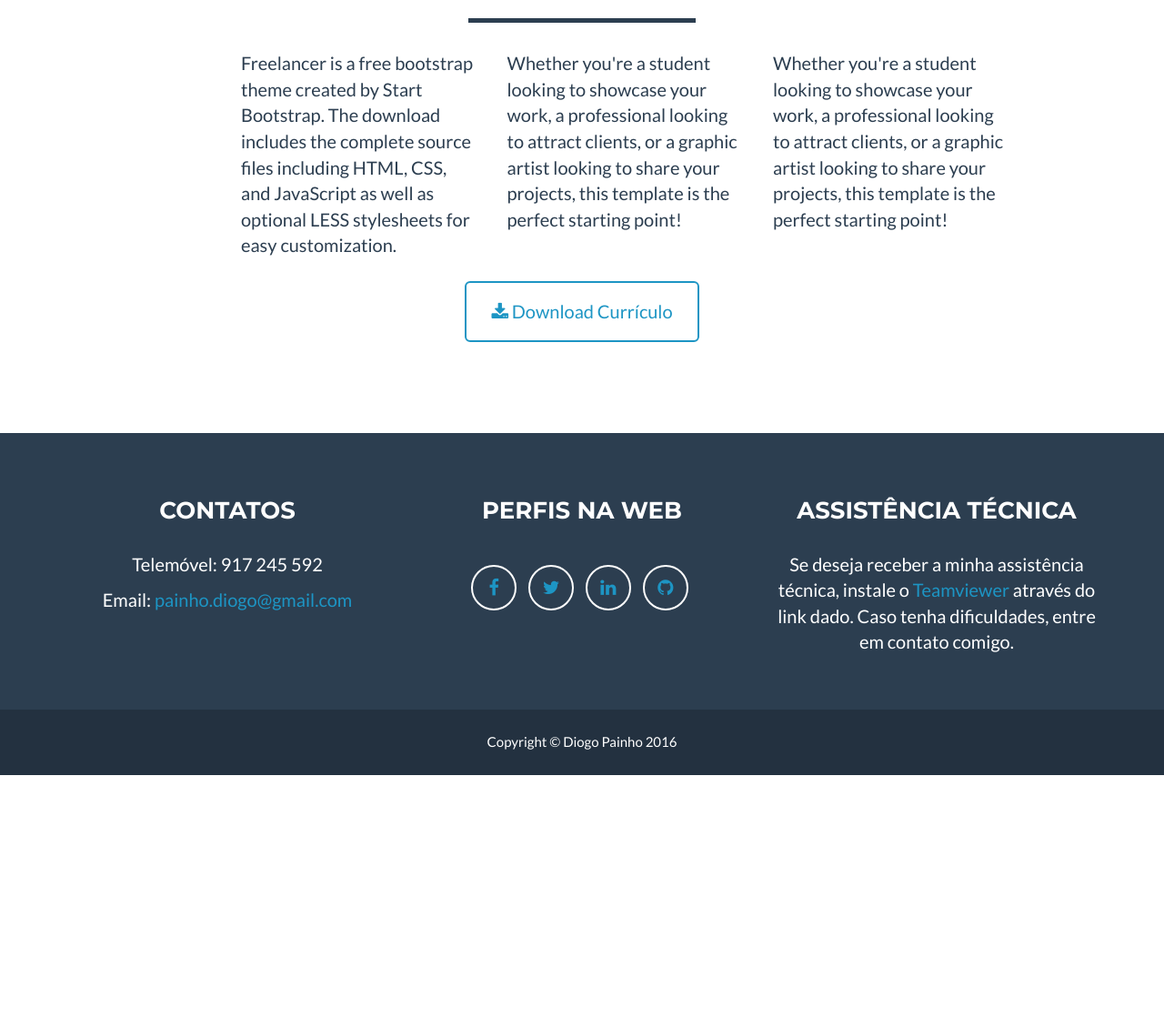
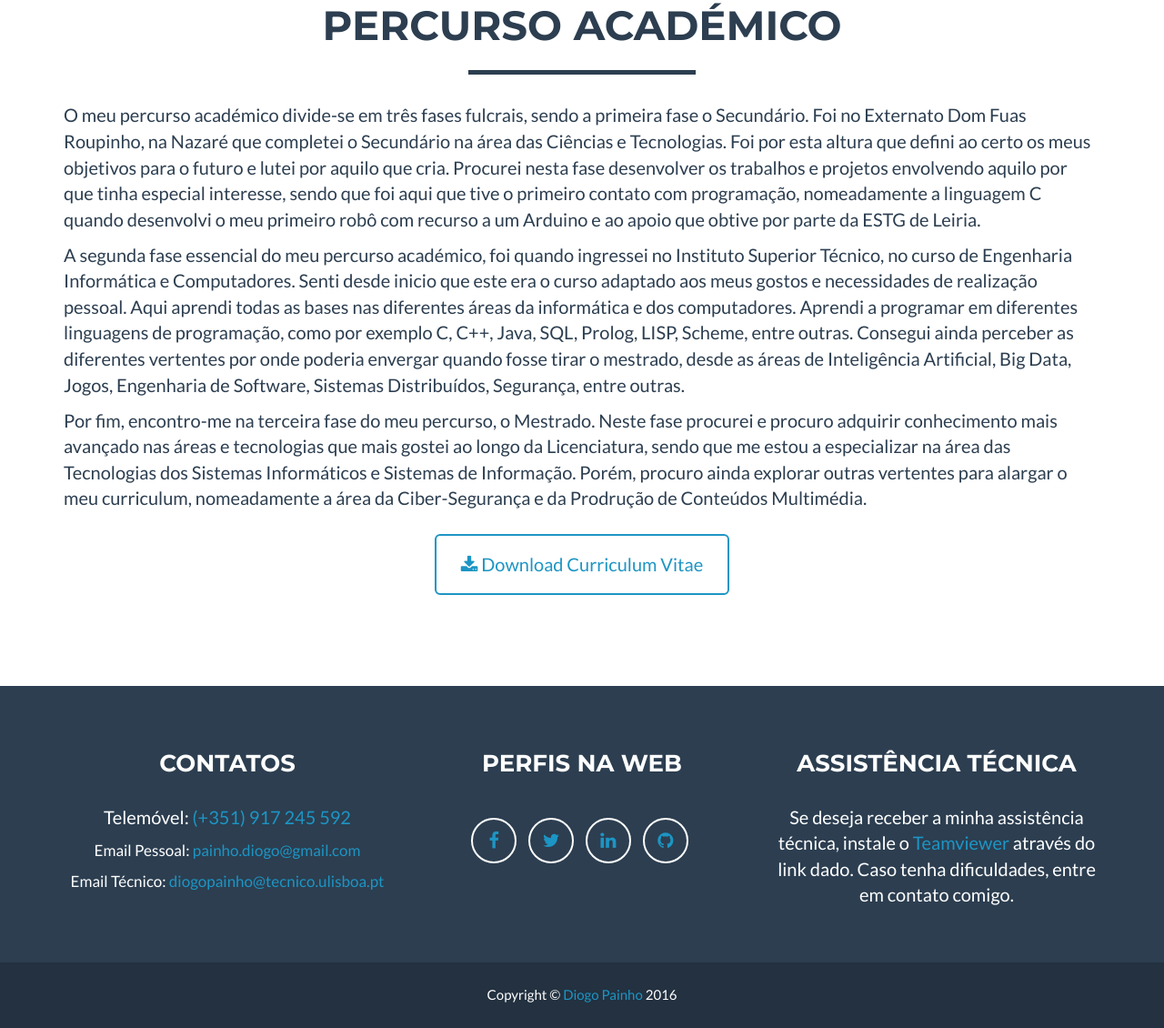
Before and after one commit to diogopainho/my-site, a plain HTML site: page index.html in a window 1280 px wide. Shown: the part 2188-3318 px from the top of the page at 91% size. Before the commit the page ends 3040 px from the top, so only its background shows below. Drawn offline with nearby package versions, Linux system fonts and the light colour scheme; a script that the page names is missing.

Commit message:
Site without portfolio complished

```diff
--- a/index.html
+++ b/index.html
@@ -145,10 +145,10 @@
             </div>
             <div class="row">
                 <div class="col-lg-4 col-lg-offset-2">
-                    <p>Freelancer is a free bootstrap theme created by Start Bootstrap. The download includes the complete source files including HTML, CSS, and JavaScript as well as optional LESS stylesheets for easy customization.</p>
+                    <p>O meu nome é Diogo Painho Rodrigues, tenho 23 anos e sou da Nazaré. Atualmente vivo em Lisboa e sou aluno do Mestrado de Engenharia Informática e de Computadores no Instituto Superior Técnico. Terminei também no IST a Licenciatura em Engenharia Informática e de Computadores.</p>
                 </div>
                 <div class="col-lg-4">
-                    <p>Whether you're a student looking to showcase your work, a professional looking to attract clients, or a graphic artist looking to share your projects, this template is the perfect starting point!</p>
+                    <p>Gosto de conviver com os amigos, praticar e assistir a atividades desportivas, sendo que também gosto também de estar sempre a par das novas tecnologias. As minhas áreas de interesse e especialização são Tecnologias dos Sistemas Informáticos e Sistemas de Informação.</p>
                 </div>
             </div>
         </div>
@@ -164,18 +164,29 @@
                 </div>
             </div>
             <div class="row">
-                <div class="col-lg-3 col-lg-offset-2">
-                    <p>Freelancer is a free bootstrap theme created by Start Bootstrap. The download includes the complete source files including HTML, CSS, and JavaScript as well as optional LESS stylesheets for easy customization.</p>
+                <div class="col-lg-12">
+                    <p>O meu percurso académico divide-se em três fases fulcrais, sendo a primeira fase o Secundário. Foi no Externato Dom Fuas Roupinho, na Nazaré que completei o Secundário na área das Ciências e Tecnologias. Foi por esta altura que defini ao certo os meus objetivos para o futuro e lutei por aquilo que cria. Procurei nesta fase desenvolver os trabalhos e projetos envolvendo aquilo por que tinha especial interesse, sendo que foi aqui que tive o primeiro contato com programação, nomeadamente a linguagem C quando desenvolvi o meu primeiro robô com recurso a um Arduino e ao apoio que obtive por parte da ESTG de Leiria.</p>
                 </div>
-                <div class="col-lg-3">
-                    <p>Whether you're a student looking to showcase your work, a professional looking to attract clients, or a graphic artist looking to share your projects, this template is the perfect starting point!</p>
+                <div class="col-lg-12">
+                    <p>A segunda fase essencial do meu percurso académico, foi quando ingressei no Instituto Superior Técnico, no curso de Engenharia Informática e Computadores. Senti desde inicio que este era o curso adaptado aos meus gostos e necessidades de realização pessoal. Aqui aprendi todas as bases nas diferentes áreas da informática e dos computadores. Aprendi a programar em diferentes linguagens de programação, como por exemplo C, C++, Java, SQL, Prolog, LISP, Scheme, entre outras. Consegui ainda perceber as diferentes vertentes por onde poderia envergar quando fosse tirar o mestrado, desde as áreas de Inteligência Artificial, Big Data, Jogos, Engenharia de Software, Sistemas Distribuídos, Segurança, entre outras.</p>
                 </div>
-                <div class="col-lg-3">
-                    <p>Whether you're a student looking to showcase your work, a professional looking to attract clients, or a graphic artist looking to share your projects, this template is the perfect starting point!</p>
+                <div class="col-lg-12">
+                    <p>Por fim, encontro-me na terceira fase do meu percurso, o Mestrado. Neste fase procurei e procuro adquirir conhecimento mais avançado nas áreas e tecnologias que mais gostei ao longo da Licenciatura, sendo que me estou a especializar na área das Tecnologias dos Sistemas Informáticos e Sistemas de Informação. Porém, procuro ainda explorar outras vertentes para alargar o meu curriculum, nomeadamente a área da Ciber-Segurança e da Prodrução de Conteúdos Multimédia.</p>
                 </div>
+
+
+                <!--<div class="col-lg-4">
+                    <p>Por fim, encontro-me na terceira fase do meu percurso, o Mestrado. Neste fase procurei e procuro adquirir conhecimento mais avançado nas áreas e tecnologias que mais gostei ao longo da Licenciatura, sendo que me estou a especializar na área das Tecnologias dos Sistemas Informáticos e Sistemas de Informação. Porém, procuro ainda explorar outras vertentes para alargar o meu curriculum, nomeadamente a área da Ciber-Segurança e da Prodrução de Conteúdos Multimédia.</p>
+                </div>
+                <div class="col-lg-4">
+                    <p>Por fim, encontro-me na terceira fase do meu percurso, o Mestrado. Neste fase procurei e procuro adquirir conhecimento mais avançado nas áreas e tecnologias que mais gostei ao longo da Licenciatura, sendo que me estou a especializar na área das Tecnologias dos Sistemas Informáticos e Sistemas de Informação. Porém, procuro ainda explorar outras vertentes para alargar o meu curriculum, nomeadamente a área da Ciber-Segurança e da Prodrução de Conteúdos Multimédia.</p>
+                </div>
+                <div class="col-lg-4">
+                    <p>Por fim, encontro-me na terceira fase do meu percurso, o Mestrado. Neste fase procurei e procuro adquirir conhecimento mais avançado nas áreas e tecnologias que mais gostei ao longo da Licenciatura, sendo que me estou a especializar na área das Tecnologias dos Sistemas Informáticos e Sistemas de Informação. Porém, procuro ainda explorar outras vertentes para alargar o meu curriculum, nomeadamente a área da Ciber-Segurança e da Prodrução de Conteúdos Multimédia.</p>
+                </div>-->
                 <div class="col-lg-8 col-lg-offset-2 text-center">
-                    <a href="#" class="btn btn-lg btn-outline">
-                        <i class="fa fa-download"></i> Download Currículo
+                    <a href="docs/curriculum-vitae-publico.pdf" class="btn btn-lg btn-outline" download>
+                        <i class="fa fa-download"></i> Download Curriculum Vitae
                     </a>
                 </div>
             </div>
@@ -189,8 +200,21 @@
                 <div class="row">
                     <div class="footer-col col-md-4">
                         <h3>Contatos</h3>
-                        <p>Telemóvel: 917 245 592</p>
-                        <p>Email: <a href="mailto:painho.diogo@gmail.com">painho.diogo@gmail.com</a></p>
+                        <p>Telemóvel: <a href="callto://+35192745592?call">(+351) 917 245 592</a></p>
+                        <p style="font-size:17px">Email Pessoal: <a href="mailto:painho.diogo@gmail.com">painho.diogo@gmail.com</a></p>
+                        <p style="font-size:17px">Email Técnico: <a href="mailto:diogopainho@tecnico.ulisboa.pt">diogopainho@tecnico.ulisboa.pt</a></p>
+                        <script type="text/javascript" src="http://www.skypeassets.com/i/scom/js/skype-uri.js"></script>
+                        <script type="text/javascript" src="http://www.skypeassets.com/i/scom/js/skype-uri.js"></script>
+                        <div id="SkypeButton_Call_diogopainho_1">
+                          <script type="text/javascript">
+                            Skype.ui({
+                              "name": "dropdown",
+                              "element": "SkypeButton_Call_diogopainho_1",
+                              "participants": ["diogopainho"],
+                              "imageSize": 32
+                            });
+                          </script>
+                        </div>
                     </div>
                     <div class="footer-col col-md-4">
                         <h3>Perfis na Web</h3>
@@ -220,7 +244,7 @@
             <div class="container">
                 <div class="row">
                     <div class="col-lg-12">
-                        Copyright &copy; Diogo Painho 2016
+                        Copyright &copy; <a href="mailto:painho.diogo@gmail.com">Diogo Painho</a> 2016
                     </div>
                 </div>
             </div>
```
Also changed, not shown: 1 other file.
